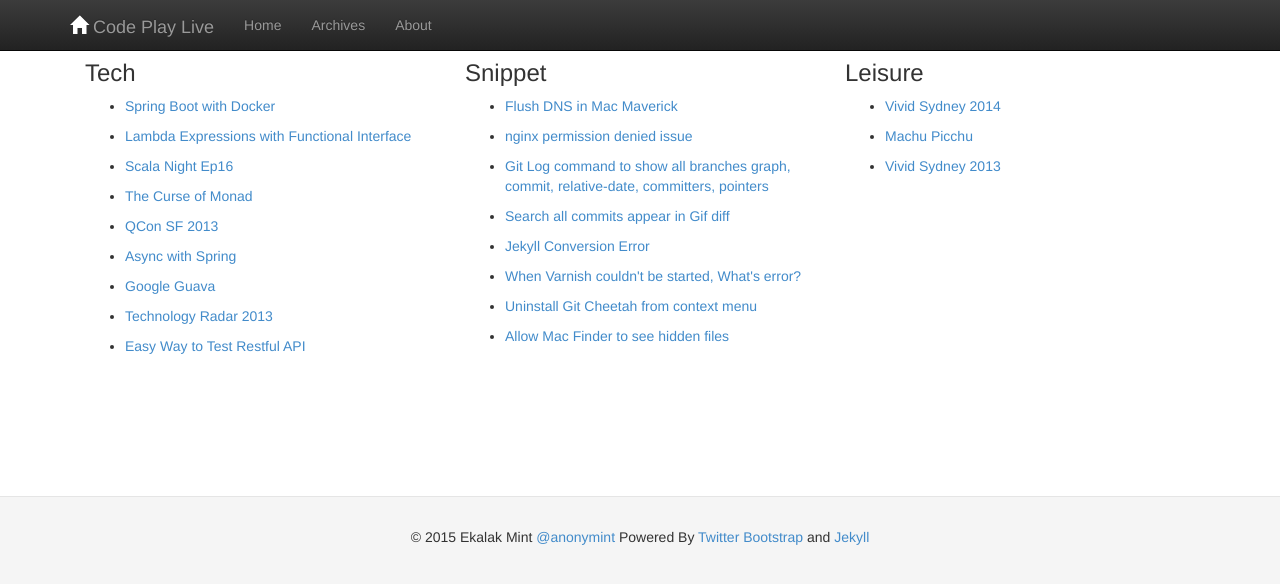
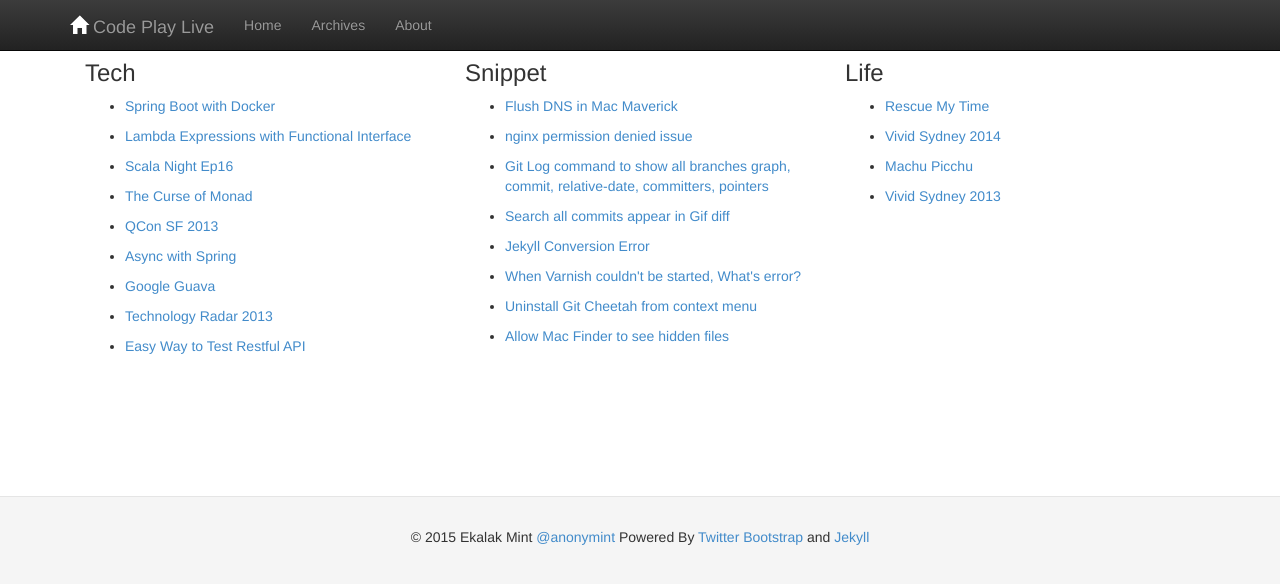
Before and after one commit to anonymint/anonymint.github.com, a Jekyll site: the page built from archives.md, in a window 1280 px wide. Shown: the top 584 px of the page. Built offline with Jekyll 4.4.1, drawn with Linux system fonts in a browser that asks for light colours; nearby versions of some CDN libraries.

Commit message:
Change content of archives page to include new category Life

```diff
--- a/archives.md
+++ b/archives.md
@@ -27,9 +27,9 @@ title: Code·Play·Live | Archives
 		{% endfor %}
   </div>
   <div class="col-sm-4 col-md-4">
-    <h3>Leisure</h3>
+    <h3>Life</h3>
 	  {% for post in site.posts %}
-			{% if {{post.category == 'leisure'}} %}
+			{% if {{post.category == 'leisure'} or {post.category == 'life'}} %}
 		<ul>
 		<li><a href="{{post.url}}">{{post.title}}</a></li>
 		</ul>
```
Also changed, not shown: _posts/life/2015-01-13-Rescue-My-Time.md (renamed from _posts/life/2014-01-13-Rescue-My-Time.md, +2 -2 lines).
